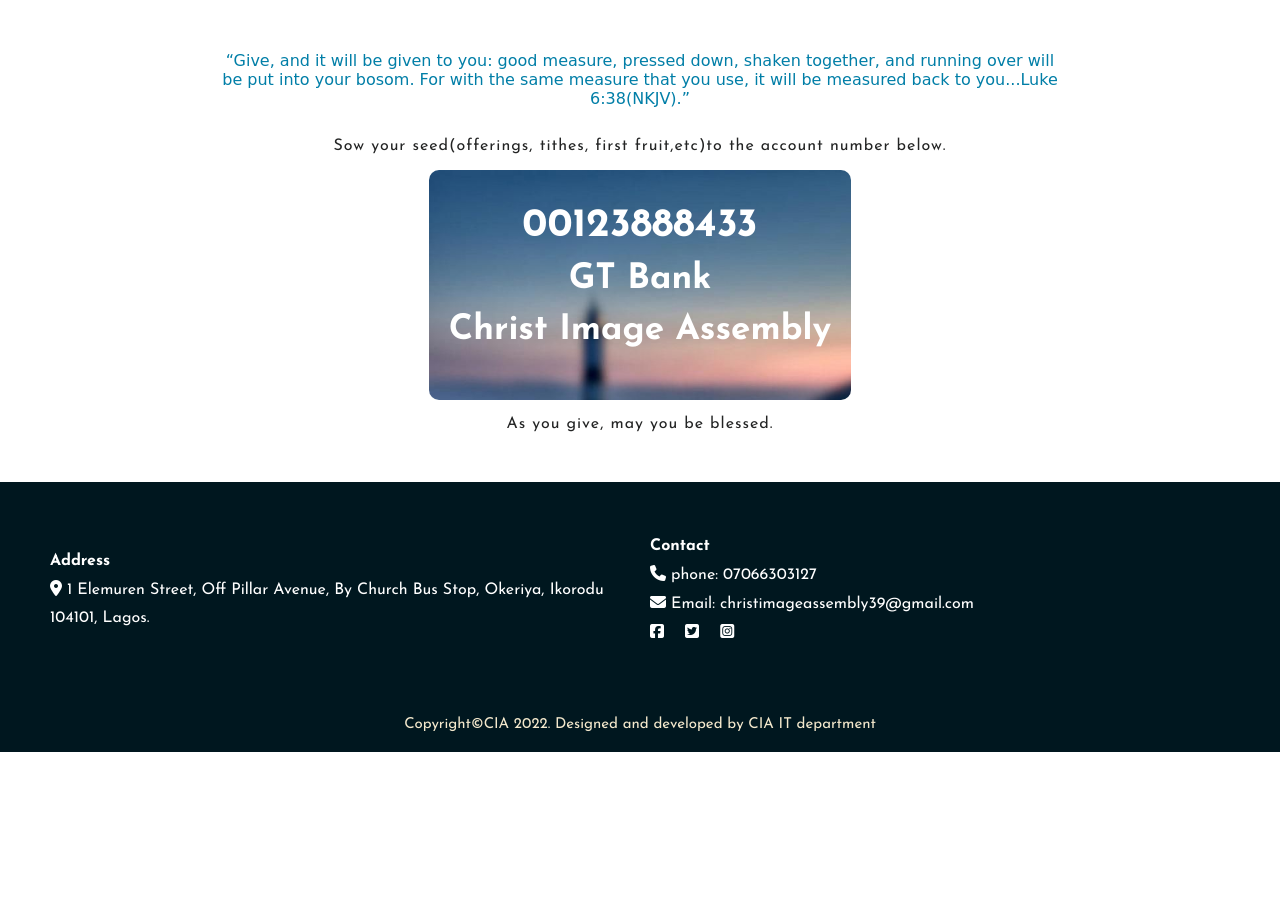
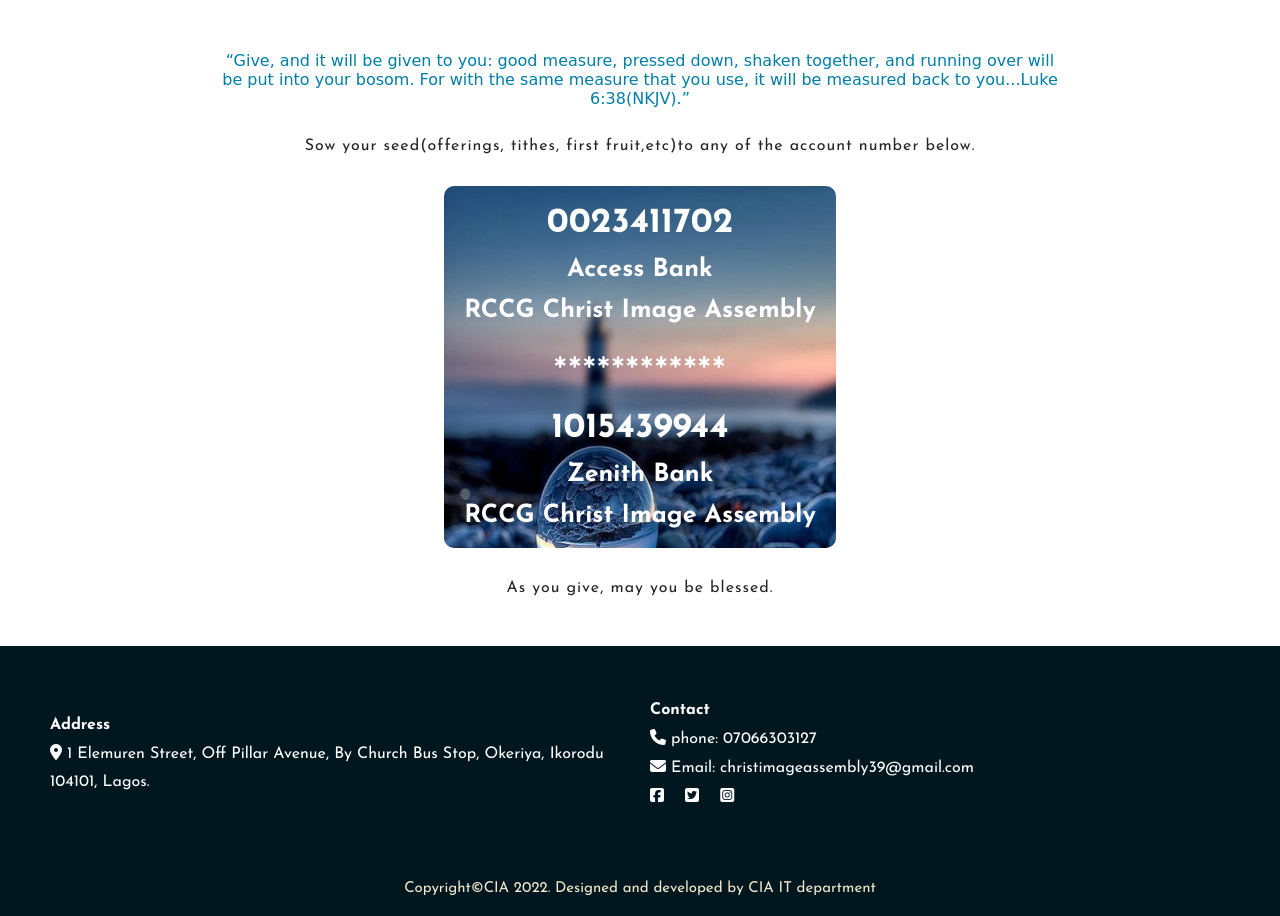
Before and after one commit to Nuga25/ChristImageAssembly_Website, a PHP site: page /giving.html in a window 1280 px wide. Shown: the part 124-1040 px from the top of the page. Before the commit the page ends 876 px from the top, so only its background shows below. Run offline with PHP 8.4, Linux system fonts and the light colour scheme; some libraries are stand-ins or nearby versions.

Commit message:
made corrections

```diff
--- a/giving.css
+++ b/giving.css
@@ -113,16 +113,16 @@ main div{
     background-repeat: no-repeat;
     background-size: 100%;
     padding: 20px;
-    border-radius: 10px;
+    border-radius: 10px 10px;
 }
 
 main div h2{
-    font-size: 40px;
+    font-size: 35px;
     font-weight: 700;
 }
 
 main div h3{
-    font-size: 35px;
+    font-size: 25px;
     font-weight: 700;
 }
 
--- a/giving.html
+++ b/giving.html
@@ -46,16 +46,20 @@
     </header>
     <main>
         <q>Give, and it will be given to you: good measure, pressed down, shaken together, and running over will be put into your bosom. For with the same measure that you use, it will be measured back to you...Luke 6:38(NKJV).</q>
-        <p>Sow your seed(offerings, tithes, first fruit,etc)to the account number below.</p>
-        <br>
+        <p>Sow your seed(offerings, tithes, first fruit,etc)to any of the account number below.</p>
+        <br><br>
         <div>
+            <h2>0023411702</h2><br>
+            <h3>Access Bank</h3><br>
+            <h3>RCCG Christ Image Assembly</h3>
+            <br><br>
+            <p style="font-size: 40px;color: #fff;">************</p>
             <br>
-            <h2>00123888433</h2><br>
-            <h3>GT Bank</h3><br>
-            <h3>Christ Image Assembly</h3>
-            <br><br>
+            <h2>1015439944</h2><br>
+            <h3>Zenith Bank</h3><br>
+            <h3>RCCG Christ Image Assembly</h3>
         </div>
-        <br>
+        <br><br>
         <p>As you give, may you be blessed.</p>
     </main>
     <footer>
--- a/index.html
+++ b/index.html
@@ -48,7 +48,7 @@
         <div class="container1">
             <div class="box1">
                 <h2>WELCOME TO</h2>
-                <H1>CHRIST IMAGE ASSEMBLY</H1>
+                <H1>CHRIST  IMAGE  ASSEMBLY</H1>
                 <P>The Redeem Christian Church of God</P>
                 <p>Lagos Province 56, Region 2</p>
                 <q>Jesus christ the same yesterday, today and forever..hebrews 11:13</q>
```
